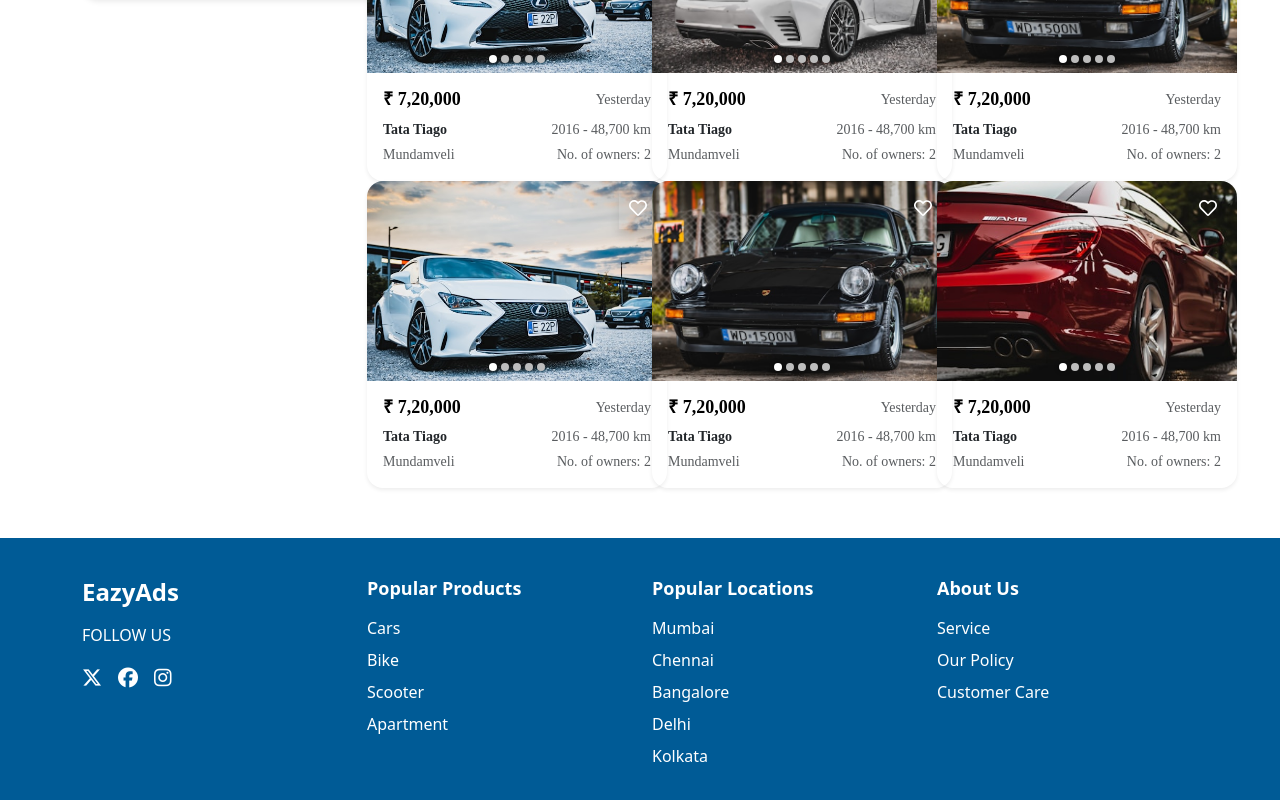
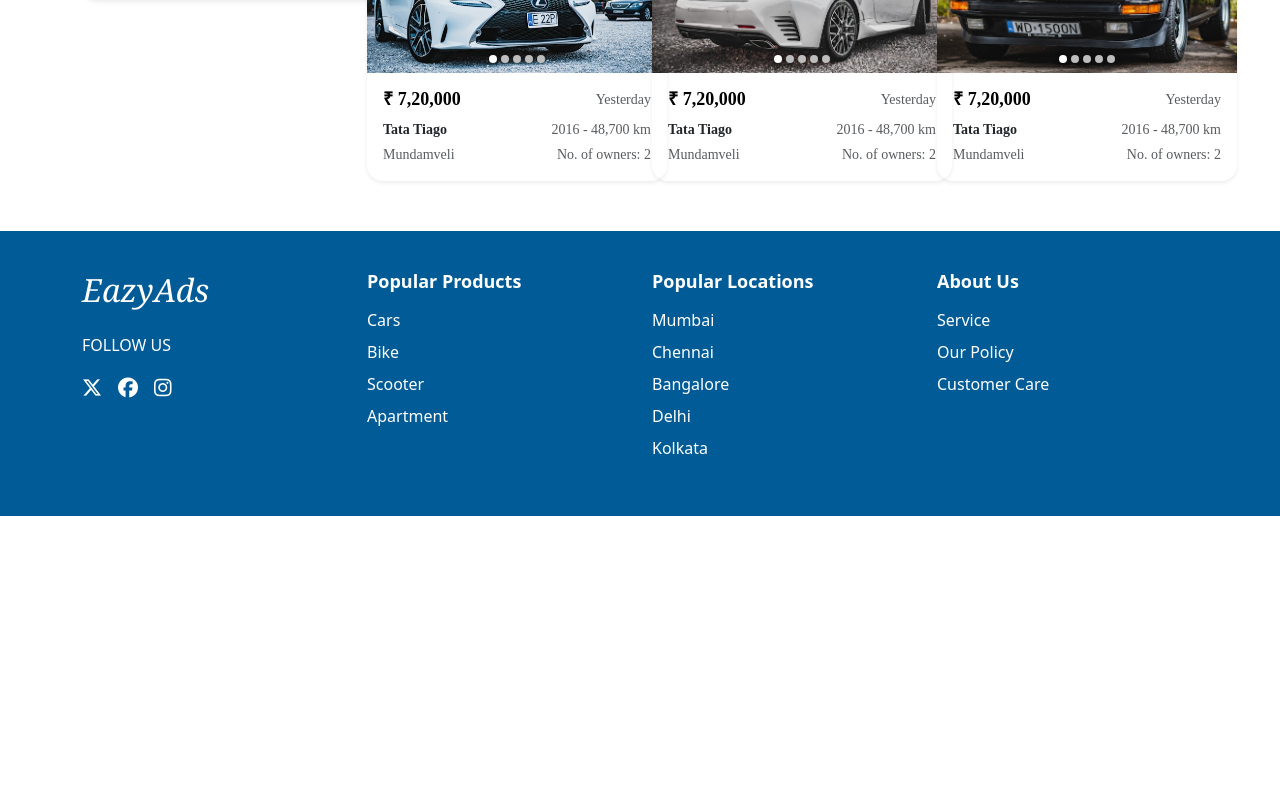
Before and after one commit to alansomathew/EasyAds, a React (Create React App) app: page /listing in a window 1280 px wide. Shown: the part 774-1574 px from the top of the page. After the commit the page ends 1290 px from the top, so only its background shows below. Built offline with nearby package versions, Linux system fonts and the light colour scheme.

Commit message:
new changes

```diff
--- a/src/common/footer.js
+++ b/src/common/footer.js
@@ -7,8 +7,9 @@
         <div className="row d-flex justify-content-between">
           {/* Left Section: Logo and Social Links */}
           <div className="col-lg-3 col-md-6 text-start">
-            <h3 style={{ fontSize: "24px", fontWeight: "bold" }}>EazyAds</h3>
-            <p className="mt-3">FOLLOW US</p>
+            <h3 style={{ fontSize: "32px",fontFamily: "Georgia, serif",
+              fontStyle: "italic", }}>EazyAds</h3>
+            <p className="mt-4">FOLLOW US</p>
             <div className="d-flex">
               <a
                 href="https://twitter.com"
--- a/src/common/header.js
+++ b/src/common/header.js
@@ -28,6 +28,10 @@
 
   const handleWishlistClick = () => {
     navigate("/wishlist");
+  };
+
+  const handleAdsClick = () => {
+    navigate("/ads");
   };
 
 
@@ -112,7 +116,7 @@
             <Nav.Link className="text-white mx-2" onClick={handleWishlistClick}>
               <FaHeart size={20} />
             </Nav.Link>
-            <Nav.Link href="#notifications" className="text-white mx-2">
+            <Nav.Link className="text-white mx-2"  onClick={handleAdsClick}>
               <FaBell size={20} />
             </Nav.Link>
 
--- a/src/pages/listing.js
+++ b/src/pages/listing.js
@@ -7,6 +7,7 @@
   Dropdown,
   Form,
   Badge,
+  Carousel ,
   Breadcrumb,
 } from "react-bootstrap";
 import "bootstrap/dist/css/bootstrap.min.css";
@@ -168,57 +169,7 @@
       owners: "2",
       date: "Yesterday",
     },
-    {
-      id: 7,
-      images: [
-        require("../images/car/car1.jpeg"),
-        require("../images/car/car2.jpeg"),
-        require("../images/car/car3.jpeg"),
-        require("../images/car/car4.jpeg"),
-        require("../images/car/car5.jpeg"),
-      ],
-      price: "7,20,000",
-      title: "Tata Tiago",
-      location: "Mundamveli",
-      year: "2016",
-      distance: "48,700",
-      owners: "2",
-      date: "Yesterday",
-    },
-    {
-      id: 8,
-      images: [
-        require("../images/car/car6.jpeg"),
-        "https://via.placeholder.com/300x200?text=Car+B",
-        "https://via.placeholder.com/300x200?text=Car+C",
-        "https://via.placeholder.com/300x200?text=Car+B",
-        "https://via.placeholder.com/300x200?text=Car+C",
-      ],
-      price: "7,20,000",
-      title: "Tata Tiago",
-      location: "Mundamveli",
-      year: "2016",
-      distance: "48,700",
-      owners: "2",
-      date: "Yesterday",
-    },
-    {
-      id: 9,
-      images: [
-        require("../images/car/car7.jpeg"),
-        "https://via.placeholder.com/300x200?text=Car+B",
-        "https://via.placeholder.com/300x200?text=Car+C",
-        "https://via.placeholder.com/300x200?text=Car+B",
-        "https://via.placeholder.com/300x200?text=Car+C",
-      ],
-      price: "7,20,000",
-      title: "Tata Tiago",
-      location: "Mundamveli",
-      year: "2016",
-      distance: "48,700",
-      owners: "2",
-      date: "Yesterday",
-    },
+
 
 
 
@@ -943,6 +894,7 @@
 </Col>
 
         </Row>
+
       </Container>
        {/* Add space above the footer */}
        <div style={{ marginBottom: "50px" }}></div>
--- a/src/pages/wishlist.js
+++ b/src/pages/wishlist.js
@@ -4,6 +4,8 @@
 import Footer from '../common/footer'; // Ensure this path is correct
 import CarCard from '../components/card'; // Import the CarCard component
 import CustomNavbar from "../components/navbar"; // Import the navbar component
+import { FaHeart } from 'react-icons/fa';
+
 
 
 // Car data
@@ -125,7 +127,9 @@
               distance={car.distance}
               owners={car.owners}
               date={car.date}
+              wishlistIcon={<FaHeart style={{ color: 'white' }} />}
               onClick={() => console.log(`${car.title} clicked`)}
+
             />
           </Col>
         ))}
```
